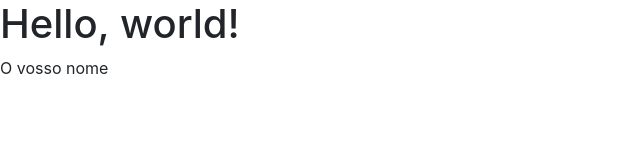
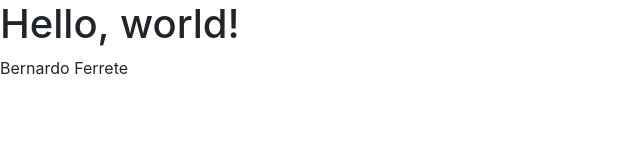
Before and after one commit to berhar/pagina1, a plain HTML site: page index.html in a window 1280 px wide. Shown: the full height of the page, 0-640 px from the left. Drawn offline with nearby package versions, Linux system fonts and the light colour scheme.

Commit message:
Update index.html
Nome alterado

```diff
--- a/index.html
+++ b/index.html
@@ -12,7 +12,7 @@
     </head>
     <body>
         <h1>Hello, world!</h1>
-        <p>O vosso nome</p>
+        <p>Bernardo Ferrete</p>
 
         <!-- Optional JavaScript -->
         <!-- jQuery first, then Popper.js, then Bootstrap JS -->
```
